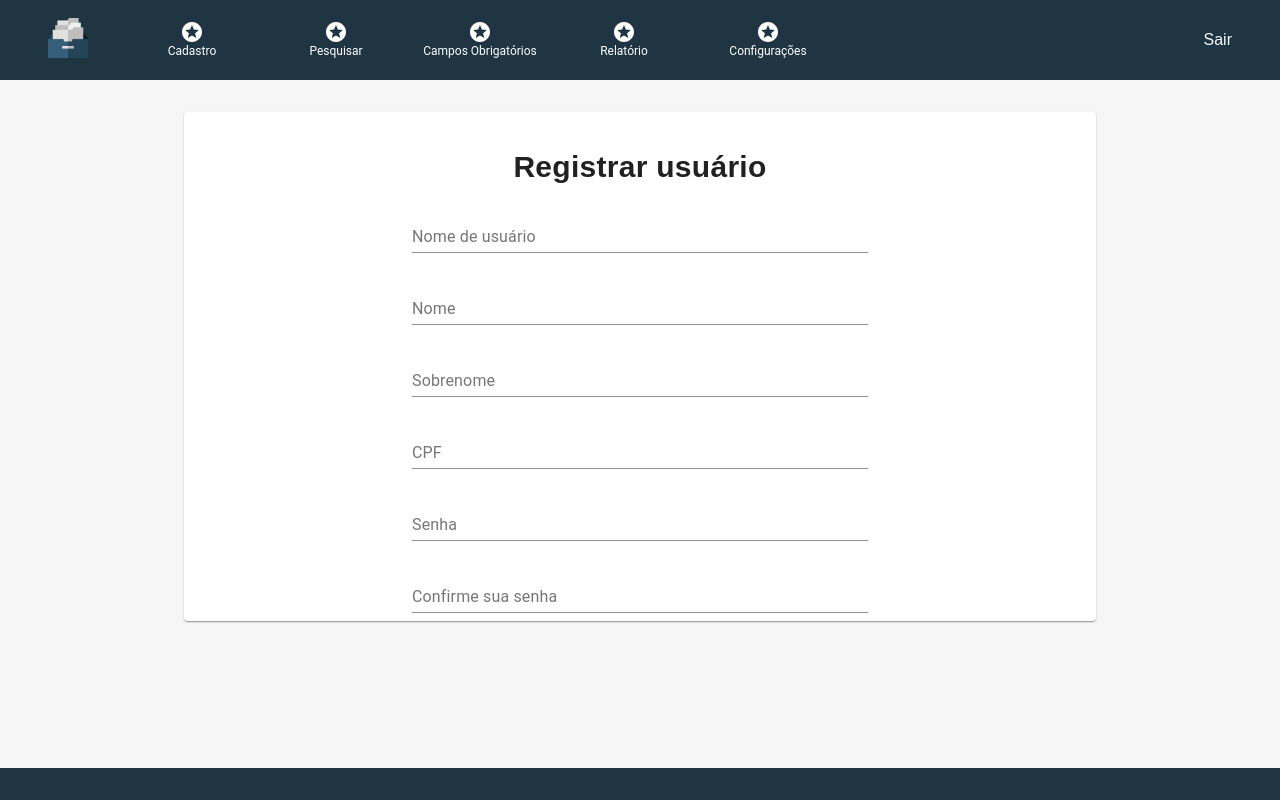
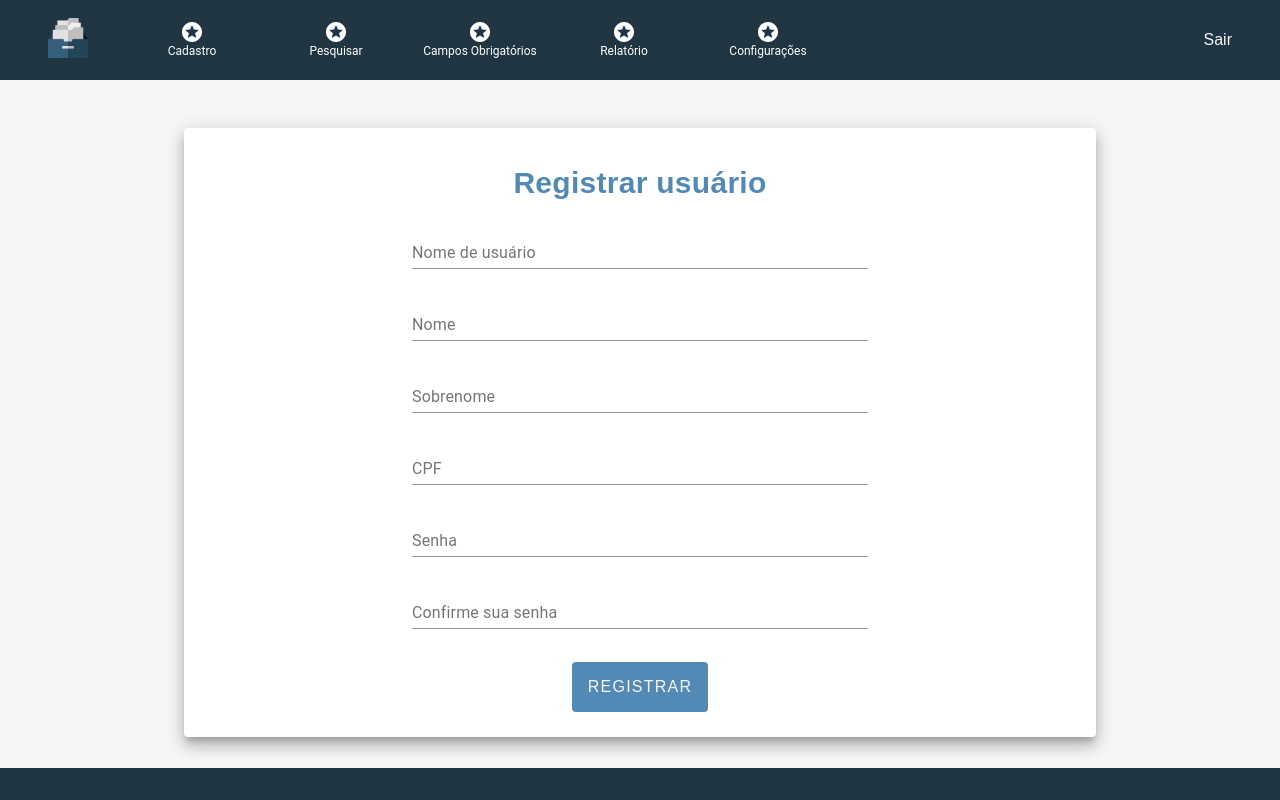
Before and after one commit to fga-eps-mds/2021.2-SysArq-Frontend, a React (Create React App) app in the folder sysarq/: page /register-user in a window 1280 px wide. Built offline with nearby package versions, Linux system fonts and the light colour scheme; no server answers; sample sign-in values are in the browser's storage.

Commit message:
Adicionado botao REGISTRAR e suas funcionalidades
Co-authored-by: Guilherme <guilhermepmoreira00@gmail.com>

```diff
--- a/sysarq/src/pages/RegisterUser/index.js
+++ b/sysarq/src/pages/RegisterUser/index.js
@@ -1,20 +1,25 @@
 import React, { useState } from "react"
+import { validateBr } from 'js-brasil';
 
 import { Container, Paper, makeStyles, Typography, TextField } from "@material-ui/core"
+import { axiosProfile } from "../../Api";
+import { axiosProfileError } from "../../support";
+import PopUpAlert from '../components/PopUpAlert';
 
 
 const useStyles = makeStyles((theme) => ({
     title: {
         paddingTop: theme.spacing(4),
-
+        color: "#5289B5",
         fontSize: "30px",
         fontWeight: "bold",
         fontFamily: ['"Montserrat"', "sans-serif"],
     },
     container: {
-        marginTop: theme.spacing(4),
+        marginTop: theme.spacing(6),
         alignContents: "center",
         textAlign: "center",
+        marginBottom: theme.spacing(6)
     },
     input: {
         textAlign: "center",
@@ -26,15 +31,34 @@ const useStyles = makeStyles((theme) => ({
         flex: 1,
         flexDirection: "column",
         alignItems: "center"
+    },
+    button: {
+        marginTop: "25px",
+        marginBottom: "25px",
+        padding: "1rem",
+        border: "0",
+        outline: "0",
+        color: "#F6F6F6",
+        fontWeight: "500",
+        background: "#5289B5",
+        fontSize: "1rem",
+        letterSpacing: "1.25px",
+        borderRadius: "4px",
+        transition: "filter 0.4s",
+        height: "50px",
+
+        "&:hover": {
+            filter: "brightness(0.9)"
+        }
     }
 }))
 
 const RegisterUser = () => {
     const classes = useStyles();
 
-    const [username, setUsername] = useState("")
-    const [usernameError, setUsernameError] = useState(false)
-    const [usernameHelperText, setUsernameHelperText] = useState("")
+    const [username, setUsername] = useState("");
+    const [usernameError, setUsernameError] = useState(false);
+    const [usernameHelperText, setUsernameHelperText] = useState("");
 
     const [firstName, setFirstName] = useState("")
     const [firstNameError, setFirstNameError] = useState(false)
@@ -75,9 +99,101 @@ const RegisterUser = () => {
 
     const handlePasswordConfirmation = (event) => handleChange(setPasswordConfirmationHelperText, setPasswordConfirmationError, setPasswordConfirmation, event)
 
+    const [ openAlert, setOpenAlert ] = useState(false);
+    const [ alertHelperText, setAlertHelperText ] = useState('');
+    const [ severityAlert, setSeverityAlert ] = useState('error');
+
+    const handleRequestError = (status) => {
+        setOpenAlert(true);
+        setSeverityAlert('error')
+        if (status === 400) {
+            setAlertHelperText('O nome de usuário já está em uso');
+        }
+        else {
+            setAlertHelperText('Verifique sua conexão com a internet e recarregue a página.');
+        }
+    }
+
+    const handleAlertClose = () => {
+        setOpenAlert(false);
+    }
+
+    const onSuccess = () => {
+        setUsername('');
+        setFirstName('');
+        setLastName('');
+        setCpf('');
+        setPassword('');
+        setPasswordConfirmation('');
+
+
+        setOpenAlert(true);
+        setSeverityAlert('success');
+        setAlertHelperText('Usuário cadastrado com sucesso!');
+    }
+
+    const onClick = () => {
+        let inputError = false;
+        if (username.length < 3) {
+            setUsernameError(true);
+            setUsernameHelperText('Insira um nome de usuário válido (deve conter ao menos 3 caracteres)');
+            inputError = true;
+        }
+        if (firstName === '') {
+            setFirstNameError(true);
+            setFirstNameHelperText('Insira o seu primeiro nome');
+            inputError = true;
+        }
+        if (lastName === '') {
+            setLastNameError(true);
+            setLastNameHelperText('Insira o seu último nome');
+            inputError = true;
+        }
+        if (!validateBr.cpf(cpf)) {
+            setCpfError(true);
+            setCpfHelperText('Insira um cpf válido');
+            inputError = true;
+        }
+        if (password.length < 8) {
+            setPasswordError(true);
+            setPasswordHelperText('Insira uma senha válida (deve conter ao menos 8 caracteres)');
+            inputError = true;
+        }
+        if (passwordConfirmation !== password) {
+            setPasswordConfirmationError(true);
+            setPasswordConfirmationHelperText('As senhas não são idênticas');
+            inputError = true;
+        }
+        if (inputError) {return 'Erro';}
+
+
+        axiosProfile
+            .post(`users/register/`, {
+                username,
+                first_name: firstName,
+                last_name: lastName,
+                cpf,
+                password
+            })
+            .then(() => {
+                onSuccess();
+                return true;
+            })
+            .catch((err) => {
+                if (err.response.status === 401) {
+                    axiosProfileError(err);
+                    return false;
+                }
+                handleRequestError(err.response.status);
+                return false;
+            });
+
+        return 'Sucesso';
+    }
+
     return (
         <Container maxWidth="md" className={classes.container}>
-            <Paper elevation={1} className={classes.paper}>
+            <Paper elevation={10} className={classes.paper}>
 
                 <Typography className={classes.title}>Registrar usuário</Typography>
 
@@ -142,7 +258,14 @@ const RegisterUser = () => {
                     helperText={passwordConfirmationHelperText}
                 />
 
+                <button type="button" variant="contained" onClick={onClick} className={classes.button}>REGISTRAR</button>
             </Paper>
+            <PopUpAlert
+                open={openAlert}
+                handleClose={handleAlertClose}
+                severity={severityAlert}
+                helperText={alertHelperText}
+            />
         </Container>
     )
 
--- a/sysarq/src/support.js
+++ b/sysarq/src/support.js
@@ -49,7 +49,7 @@ export function logout() {
 	window.location = "/login";
 }
 
-export function axiosProfileError(error, connectionError) {
+export function axiosProfileError(error, connectionError=null) {
 	if (error.response && error.response.status === 401) {
 		logout();
 	} else {
```
